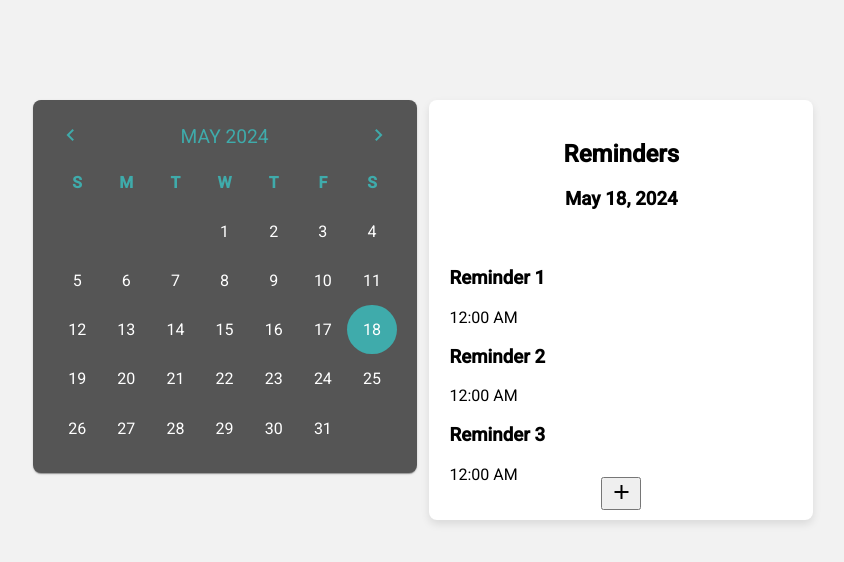
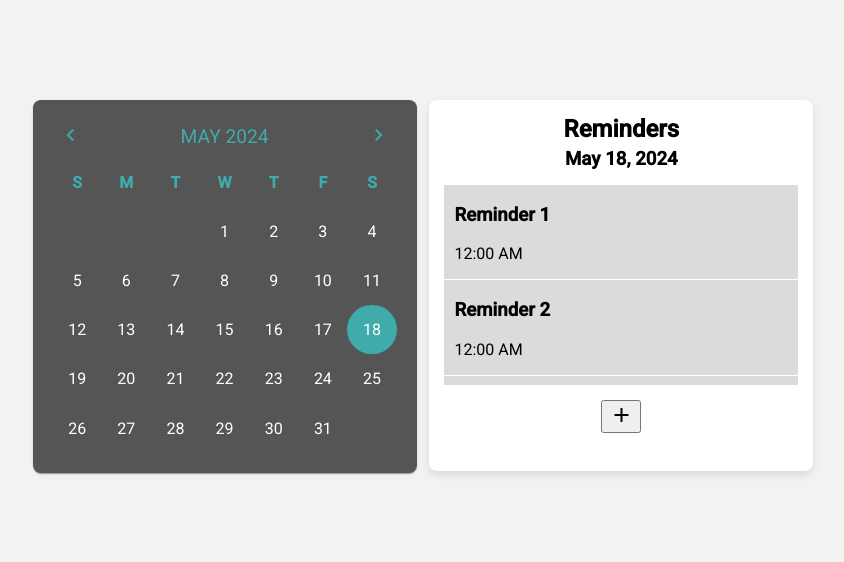
Before and after one commit to ArseniiT/calendar-payever, an Angular app: page / in a window 1280 px wide. Shown: the top 562 px of the page, without its empty margins (217-1061 px from the left). Built offline with nearby package versions, Linux system fonts and the light colour scheme.

Commit message:
Dynamically set Reminder component height based on Calendar component

```diff
--- a/src/app/app.component.html
+++ b/src/app/app.component.html
@@ -1,4 +1,4 @@
 <div class="container">
-  <app-calendar (selected)="onDateSelected($event)"></app-calendar>
-  <app-reminder [selectedDate]="selectedDate"></app-reminder>
+  <app-calendar (selected)="onDateSelected($event)" (cardHeight)="onCardHeight($event)"></app-calendar>
+  <app-reminder #reminder [selectedDate]="selectedDate" ></app-reminder>
 </div>
--- a/src/app/app.component.ts
+++ b/src/app/app.component.ts
@@ -1,21 +1,42 @@
-import { Component } from '@angular/core';
+import { Component, ElementRef, Renderer2, AfterViewInit, ChangeDetectorRef } from '@angular/core';
 import { RouterOutlet } from '@angular/router';
 import { CalendarV1Component } from "./components/calendar/calendar.component";
 import { ReminderComponent } from './components/reminder/reminder.component';
 
 @Component({
-    selector: 'app-root',
-    standalone: true,
-    templateUrl: './app.component.html',
-    styleUrl: './app.component.css',
-    imports: [RouterOutlet, CalendarV1Component, ReminderComponent]
+  selector: 'app-root',
+  standalone: true,
+  templateUrl: './app.component.html',
+  styleUrl: './app.component.css',
+  imports: [RouterOutlet, CalendarV1Component, ReminderComponent]
 })
-export class AppComponent {
+export class AppComponent implements AfterViewInit {
   title = 'calendar';
   selectedDate!: Date;
+  heightSet = false;
+  calendarHeight: number = 0;
+
+  constructor(
+    private renderer: Renderer2,
+    private changeDetectorRef: ChangeDetectorRef,
+    private elementRef: ElementRef
+  ) {}
 
   onDateSelected(date: Date) {
-    console.log(date);
     this.selectedDate = date;
   }
+
+  onCardHeight(height: number) {
+    this.calendarHeight = height;
+    this.setReminderHeight();
+  }
+
+  ngAfterViewInit() {
+    this.changeDetectorRef.detectChanges();
+  }
+
+  setReminderHeight() {
+    const reminderElement = this.elementRef.nativeElement.querySelector('app-reminder');
+    this.renderer.setStyle(reminderElement, 'height', `${this.calendarHeight}px`);
+  }
 }
--- a/src/app/components/calendar/calendar.component.ts
+++ b/src/app/components/calendar/calendar.component.ts
@@ -1,5 +1,5 @@
 import { CommonModule } from '@angular/common';
-import { Component, EventEmitter, Input, OnInit, Output } from '@angular/core';
+import { ChangeDetectorRef, Component, ElementRef, EventEmitter, Input, OnInit, Output, ViewChild } from '@angular/core';
 import { MatIconModule } from '@angular/material/icon';
 import { MatCardModule } from '@angular/material/card';
 
@@ -13,6 +13,7 @@ import { MatCardModule } from '@angular/material/card';
 export class CalendarV1Component implements OnInit {
 
   @Output() selected = new EventEmitter<Date>();
+  @Output() cardHeight = new EventEmitter<number>();
 
   selectedDate!: Date;
   currentDate!: Date;
@@ -24,7 +25,7 @@ export class CalendarV1Component implements OnInit {
   startYear!: number;
   endYear!: number;
 
-  constructor() { }
+  constructor(private elementRef: ElementRef, private changeDetectorRef: ChangeDetectorRef) { }
 
   ngOnInit(): void {
     this.currentDate = new Date();
@@ -32,6 +33,18 @@ export class CalendarV1Component implements OnInit {
     this.generateCalendar();
     this.generateYears();
     this.selected.emit(this.selectedDate);
+  }
+
+  ngAfterViewInit(): void {
+    this.emitCalendarHeight();
+  }
+
+  emitCalendarHeight(): void {
+    const calendarCardElement = this.elementRef.nativeElement.querySelector('mat-card');
+    if (calendarCardElement) {
+      const newHeight = calendarCardElement.offsetHeight;
+      this.cardHeight.emit(newHeight);
+    }
   }
 
   generateCalendar() {
@@ -68,7 +81,9 @@ export class CalendarV1Component implements OnInit {
       newDate.setMonth(newDate.getMonth() + 1);
       this.currentDate = newDate;
       this.generateCalendar();
+      this.changeDetectorRef.detectChanges();
     }
+    this.emitCalendarHeight();
   }
 
   prevMonth() {
@@ -79,7 +94,9 @@ export class CalendarV1Component implements OnInit {
       newDate.setMonth(newDate.getMonth() - 1);
       this.currentDate = newDate;
       this.generateCalendar();
+      this.changeDetectorRef.detectChanges();
     }
+    this.emitCalendarHeight();
   }
 
   selectDay(day: number) {
--- a/src/app/components/reminder/reminder.component.css
+++ b/src/app/components/reminder/reminder.component.css
@@ -1,19 +1,42 @@
 .reminder {
-    background-color: #fff;
-    padding: 20px;
+    padding: 15px;
     border-radius: 8px;
     box-shadow: 0 4px 8px rgba(0, 0, 0, 0.1);
+    display: flex;
+    flex-direction: column;
+    align-items: center;
+    height: 100%;
 }
 
 .reminder-header {
-    margin-bottom: 20px;
     text-align: center;
 }
 
-.add-reminder-btn {
-    position: absolute;
-    bottom: 10px;
-    left: 50%;
-    transform: translateX(-50%);
-    border-radius: 50%;
+.reminder-header h2 {
+    /* Reset margin that was taken from Angular Material */
+    margin-top: 0px;
+    margin-bottom: 5px;
 }
+
+.reminder-header h3 {
+    margin-top: 0px;
+    margin-bottom: 15px;
+}
+
+.reminder-list {
+    width: 100%;
+    max-height: 200px;
+    overflow-y: auto;
+    background-color: #dbdbdb;
+    flex-grow: 1;
+}
+
+.reminder-list div {
+    padding-left: 10px;
+    border-bottom: 1px solid #fff;
+    cursor: pointer;
+}
+
+.add-btn {
+    margin-top: 15px;
+}
--- a/src/app/components/reminder/reminder.component.html
+++ b/src/app/components/reminder/reminder.component.html
@@ -9,8 +9,8 @@
       <p>{{ reminder.date | date: 'shortTime' }}</p>
     </div>
   </div>
-  <div class="add-reminder-btn">
-    <button mat-fab color="primary" (click)="creatReminder()">
+  <div class="add-btn">
+    <button mat-mini-fab (click)="creatReminder()">
       <mat-icon>add</mat-icon>
     </button>
   </div>
```
